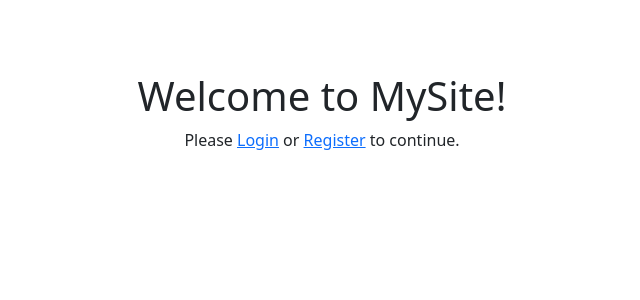
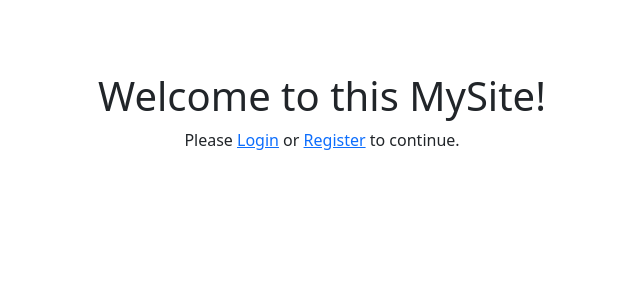
Before and after one commit to mamir1996/Login-authentication-Django, a Django app: page / in a window 1280 px wide. Shown: the part 56-356 px from the top of the page, without its empty margins (318-958 px from the left). Run offline with Django 5.2, Linux system fonts and the light colour scheme.

Commit message:
change h1 tag

```diff
--- a/templates/home.html
+++ b/templates/home.html
@@ -16,7 +16,7 @@
     </div>
     <a href="{% url 'signout' %}" class="btn btn-outline-danger mt-3">Logout</a>
   {% else %}
-    <h1>Welcome to MySite!</h1>
+    <h1>Welcome to this MySite!</h1>
     <p>Please <a href="{% url 'signin' %}">Login</a> or <a href="{% url 'signup' %}">Register</a> to continue.</p>
   {% endif %}
 </div>
```
